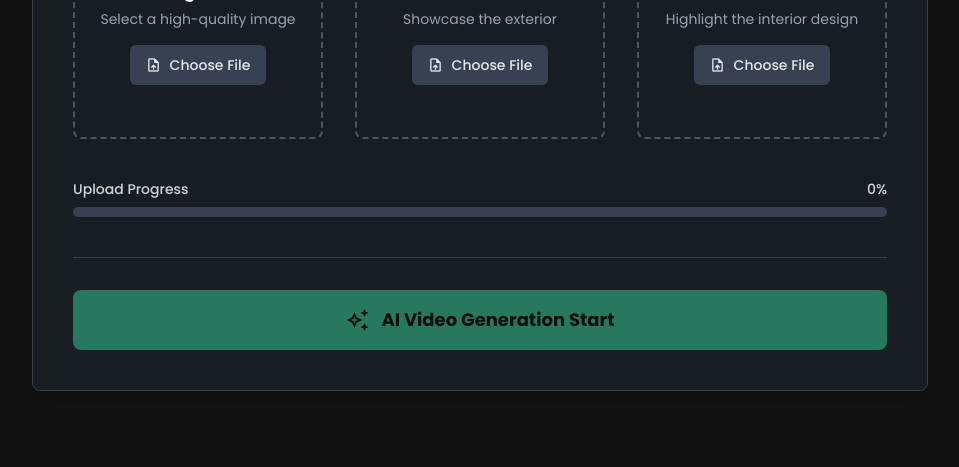
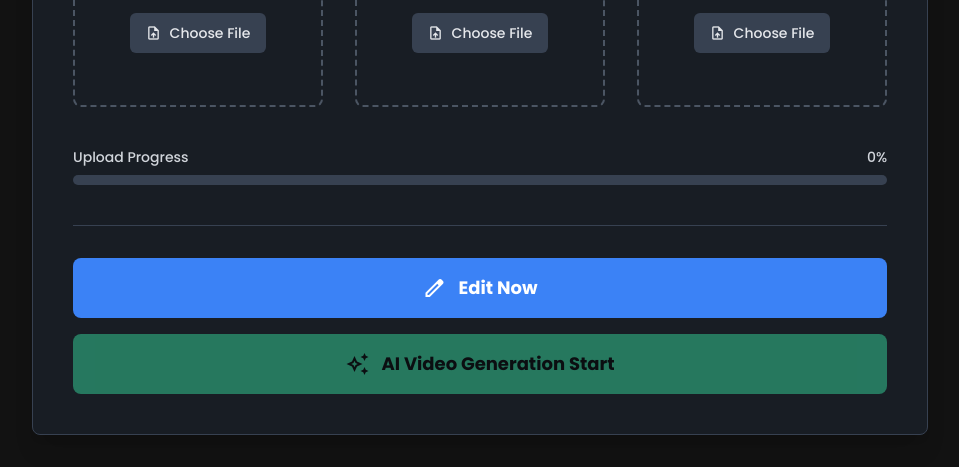
Before and after one commit to shousami7/demoai, a plain HTML site: page demo/index.html in a window 1280 px wide. Shown: the part 346-813 px from the top of the page, without its empty margins (160-1119 px from the left). Drawn offline with nearby package versions, Linux system fonts and the light colour scheme.

Commit message:
feat: Add 'Edit Now' button to index.html

```diff
--- a/demo/index.html
+++ b/demo/index.html
@@ -102,6 +102,10 @@
 
         <!-- Generation Button -->
         <div class="mt-10 pt-8 border-t border-gray-200 dark:border-gray-700">
+          <button id="edit-now-btn" class="w-full bg-blue-500 text-white font-bold text-lg py-4 px-6 rounded-lg flex items-center justify-center gap-3 hover:opacity-90 transition-opacity duration-300 focus:outline-none focus:ring-4 focus:ring-blue-500/50 mb-4" onclick="window.location.href='editor.html'">
+            <span class="material-symbols-outlined">edit</span>
+            <span>Edit Now</span>
+          </button>
           <button id="generate-btn" class="w-full bg-primary text-black font-bold text-lg py-4 px-6 rounded-lg flex items-center justify-center gap-3 hover:opacity-90 transition-opacity duration-300 focus:outline-none focus:ring-4 focus:ring-primary/50 disabled:opacity-50 disabled:cursor-not-allowed" disabled>
             <span class="material-symbols-outlined">auto_awesome</span>
             <span id="btn-text">AI Video Generation Start</span>
```
